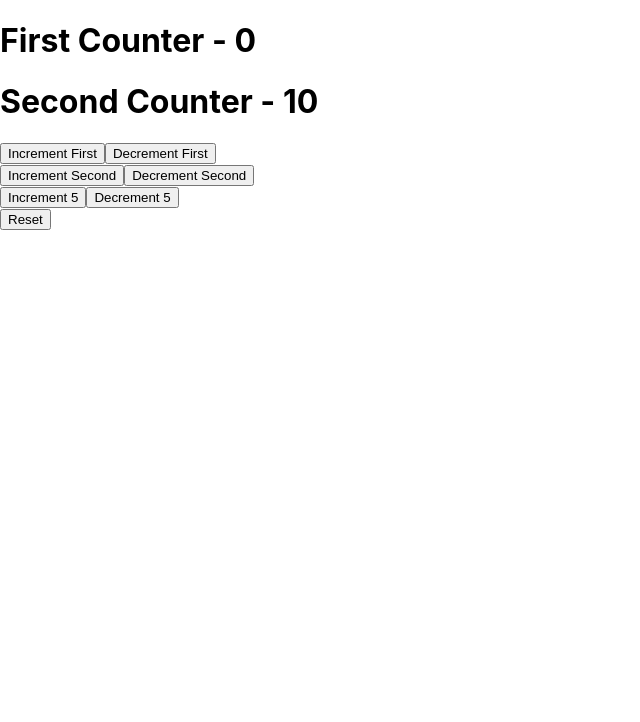
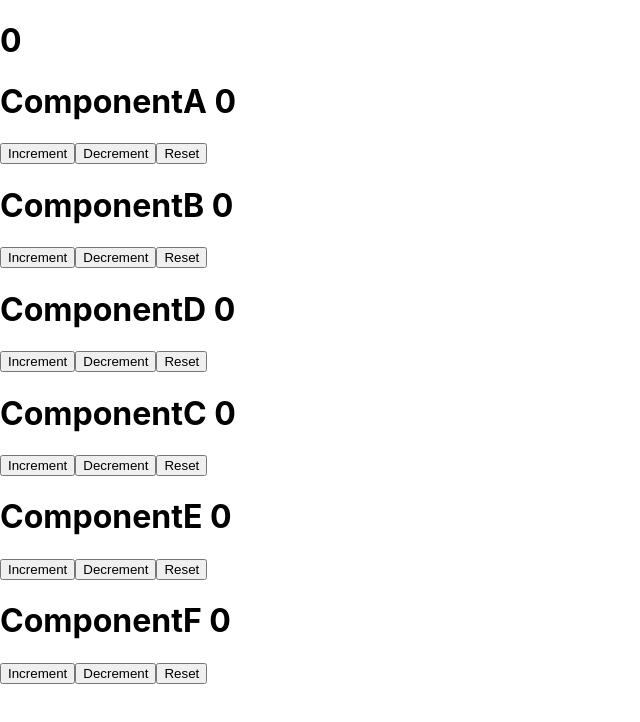
Before and after one commit to sunmughan/reactjs-tuts, a React (Create React App) app in the folder reactjs-codeevo/: page / in a window 1280 px wide. Shown: the top 722 px of the page, without its empty margins (0-640 px from the left). Built offline with nearby package versions, Linux system fonts and the light colour scheme.

Commit message:
Completed 22 parts from react hooks tutorial series.

```diff
--- a/reactjs-codeevo/src/components/react-hooks/react-useReducer-hook/ReactUseReducerHook.js
+++ b/reactjs-codeevo/src/components/react-hooks/react-useReducer-hook/ReactUseReducerHook.js
@@ -1,8 +1,33 @@
-import React from "react";
+import React, { useReducer } from "react";
 // import CounterOne from "./useReducer-hook/CounterOne";
-import CounterTwo from "./useReducer-hook/CounterTwo";
+// import CounterTwo from "./useReducer-hook/CounterTwo";
+// import CounterThree from "./useReducer-hook/CounterThree";
+import ComponentA from "./useReducer-and-useContext/ComponentA";
+import ComponentB from "./useReducer-and-useContext/ComponentB";
+import ComponentC from "./useReducer-and-useContext/ComponentC";
+
+const initialState = 0;
+const reducer = (state, action) => {
+  switch (action) {
+    case "increment":
+      return state + 1;
+
+    case "decrement":
+      return state - 1;
+
+    case "reset":
+      return initialState;
+
+    default:
+      return state;
+  }
+};
+
+export const CounterContext = React.createContext(initialState);
 
 const ReactUseReducerHook = () => {
+  const [count, dispatch] = useReducer(reducer, initialState);
+
   return (
     <>
       {/* USE REDUCER HOOK IN REACT JS */}
@@ -11,7 +36,20 @@ const ReactUseReducerHook = () => {
       {/* <CounterOne /> */}
 
       {/* COMPLEX STATE AND ACTION IN USE REDUCER */}
-      <CounterTwo />
+      {/* <CounterTwo /> */}
+
+      {/* MULTIPLE USE REDUCER HOOKS */}
+      {/* <CounterThree /> */}
+
+      {/* USE REDUCER HOOK WITH THE USE CONTEXT HOOK */}
+      <CounterContext.Provider
+        value={{ countState: count, countDispatch: dispatch }}
+      >
+        <h1>{count}</h1>
+        <ComponentA />
+        <ComponentB />
+        <ComponentC />
+      </CounterContext.Provider>
     </>
   );
 };
--- /dev/null
+++ b/reactjs-codeevo/src/components/react-hooks/react-useReducer-hook/useReducer-and-useContext/ComponentA.js
@@ -0,0 +1,35 @@
+// USE REDUCER HOOK WITH THE USE CONTEXT HOOK
+import React, { useContext } from "react";
+import { CounterContext } from "../ReactUseReducerHook";
+
+const ComponentA = () => {
+  const countContext = useContext(CounterContext);
+  return (
+    <>
+      <h1>ComponentA {countContext.countState}</h1>
+      <button
+        onClick={() => {
+          countContext.countDispatch("increment");
+        }}
+      >
+        Increment
+      </button>
+      <button
+        onClick={() => {
+          countContext.countDispatch("decrement");
+        }}
+      >
+        Decrement
+      </button>
+      <button
+        onClick={() => {
+          countContext.countDispatch("reset");
+        }}
+      >
+        Reset
+      </button>
+    </>
+  );
+};
+
+export default ComponentA;
--- /dev/null
+++ b/reactjs-codeevo/src/components/react-hooks/react-useReducer-hook/useReducer-and-useContext/ComponentB.js
@@ -0,0 +1,38 @@
+// USE REDUCER HOOK WITH THE USE CONTEXT HOOK
+import React, { useContext } from "react";
+import { CounterContext } from "../ReactUseReducerHook";
+import ComponentD from "./ComponentD";
+
+const ComponentB = () => {
+  const countContext = useContext(CounterContext);
+
+  return (
+    <>
+      <h1>ComponentB {countContext.countState}</h1>
+      <button
+        onClick={() => {
+          countContext.countDispatch("increment");
+        }}
+      >
+        Increment
+      </button>
+      <button
+        onClick={() => {
+          countContext.countDispatch("decrement");
+        }}
+      >
+        Decrement
+      </button>
+      <button
+        onClick={() => {
+          countContext.countDispatch("reset");
+        }}
+      >
+        Reset
+      </button>
+      <ComponentD />
+    </>
+  );
+};
+
+export default ComponentB;
--- /dev/null
+++ b/reactjs-codeevo/src/components/react-hooks/react-useReducer-hook/useReducer-and-useContext/ComponentC.js
@@ -0,0 +1,38 @@
+// USE REDUCER HOOK WITH THE USE CONTEXT HOOK
+import React, { useContext } from "react";
+import { CounterContext } from "../ReactUseReducerHook";
+import ComponentE from "./ComponentE";
+
+const ComponentC = () => {
+  const countContext = useContext(CounterContext);
+
+  return (
+    <>
+      <h1>ComponentC {countContext.countState}</h1>
+      <button
+        onClick={() => {
+          countContext.countDispatch("increment");
+        }}
+      >
+        Increment
+      </button>
+      <button
+        onClick={() => {
+          countContext.countDispatch("decrement");
+        }}
+      >
+        Decrement
+      </button>
+      <button
+        onClick={() => {
+          countContext.countDispatch("reset");
+        }}
+      >
+        Reset
+      </button>
+      <ComponentE />
+    </>
+  );
+};
+
+export default ComponentC;
--- /dev/null
+++ b/reactjs-codeevo/src/components/react-hooks/react-useReducer-hook/useReducer-and-useContext/ComponentD.js
@@ -0,0 +1,36 @@
+// USE REDUCER HOOK WITH THE USE CONTEXT HOOK
+import React, { useContext } from "react";
+import { CounterContext } from "../ReactUseReducerHook";
+
+const ComponentD = () => {
+  const countContext = useContext(CounterContext);
+
+  return (
+    <>
+      <h1>ComponentD {countContext.countState}</h1>
+      <button
+        onClick={() => {
+          countContext.countDispatch("increment");
+        }}
+      >
+        Increment
+      </button>
+      <button
+        onClick={() => {
+          countContext.countDispatch("decrement");
+        }}
+      >
+        Decrement
+      </button>
+      <button
+        onClick={() => {
+          countContext.countDispatch("reset");
+        }}
+      >
+        Reset
+      </button>
+    </>
+  );
+};
+
+export default ComponentD;
--- /dev/null
+++ b/reactjs-codeevo/src/components/react-hooks/react-useReducer-hook/useReducer-and-useContext/ComponentE.js
@@ -0,0 +1,38 @@
+// USE REDUCER HOOK WITH THE USE CONTEXT HOOK
+import React, { useContext } from "react";
+import { CounterContext } from "../ReactUseReducerHook";
+import ComponentF from "./ComponentF";
+
+const ComponentE = () => {
+  const countContext = useContext(CounterContext);
+
+  return (
+    <>
+      <h1>ComponentE {countContext.countState}</h1>
+      <button
+        onClick={() => {
+          countContext.countDispatch("increment");
+        }}
+      >
+        Increment
+      </button>
+      <button
+        onClick={() => {
+          countContext.countDispatch("decrement");
+        }}
+      >
+        Decrement
+      </button>
+      <button
+        onClick={() => {
+          countContext.countDispatch("reset");
+        }}
+      >
+        Reset
+      </button>
+      <ComponentF />
+    </>
+  );
+};
+
+export default ComponentE;
--- /dev/null
+++ b/reactjs-codeevo/src/components/react-hooks/react-useReducer-hook/useReducer-and-useContext/ComponentF.js
@@ -0,0 +1,36 @@
+// USE REDUCER HOOK WITH THE USE CONTEXT HOOK
+import React, { useContext } from "react";
+import { CounterContext } from "../ReactUseReducerHook";
+
+const ComponentF = () => {
+  const countContext = useContext(CounterContext);
+
+  return (
+    <>
+      <h1>ComponentF {countContext.countState}</h1>
+      <button
+        onClick={() => {
+          countContext.countDispatch("increment");
+        }}
+      >
+        Increment
+      </button>
+      <button
+        onClick={() => {
+          countContext.countDispatch("decrement");
+        }}
+      >
+        Decrement
+      </button>
+      <button
+        onClick={() => {
+          countContext.countDispatch("reset");
+        }}
+      >
+        Reset
+      </button>
+    </>
+  );
+};
+
+export default ComponentF;
--- /dev/null
+++ b/reactjs-codeevo/src/components/react-hooks/react-useReducer-hook/useReducer-hook/CounterThree.js
@@ -0,0 +1,81 @@
+// USE REDUCER HOOK IN REACT JS
+// MULTIPLE USE REDUCER HOOKS
+import React, { useReducer } from "react";
+
+const initialState = 0;
+
+const reducer = (state, action) => {
+  switch (action) {
+    case "increment":
+      return state + 1;
+
+    case "decrement":
+      return state - 1;
+
+    case "reset":
+      return initialState;
+
+    default:
+      return state;
+  }
+};
+
+const CounterThree = () => {
+  const [count, dispatch] = useReducer(reducer, initialState);
+  const [countTwo, dispatchTwo] = useReducer(reducer, initialState);
+
+  return (
+    <>
+      <div>
+        <h1>Count - {count}</h1>
+        <button
+          onClick={() => {
+            dispatch("increment");
+          }}
+        >
+          Increment
+        </button>
+        <button
+          onClick={() => {
+            dispatch("decrement");
+          }}
+        >
+          Decrement
+        </button>
+        <button
+          onClick={() => {
+            dispatch("reset");
+          }}
+        >
+          Reset
+        </button>
+      </div>
+      <div>
+        <h1>Count Two - {countTwo}</h1>
+        <button
+          onClick={() => {
+            dispatchTwo("increment");
+          }}
+        >
+          Increment
+        </button>
+        <button
+          onClick={() => {
+            dispatchTwo("decrement");
+          }}
+        >
+          Decrement
+        </button>
+        <button
+          onClick={() => {
+            dispatchTwo("reset");
+          }}
+        >
+          Reset
+        </button>
+      </div>
+    </>
+  );
+};
+
+export default CounterThree;
```
